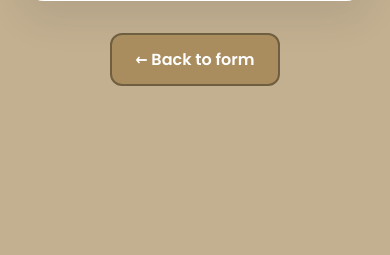
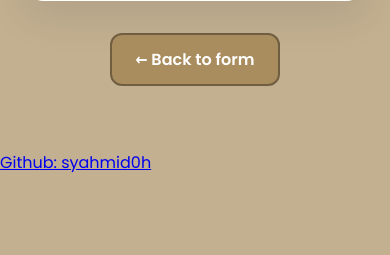
Before and after one commit to syahmid0h/Timetable-Maker, a Flask app: template templates/result.html in a window 390 px wide. Shown: the part 522-777 px from the top of the page. Run offline with Flask 3, Linux system fonts and the light colour scheme; the template is opened without the code that fills it: most values are stand-ins (such as "Sample title", 1, 10 or a date in 2020).

Commit message:
removed 6am, added mobile <meta name='''>

```diff
--- a/templates/result.html
+++ b/templates/result.html
@@ -1,6 +1,7 @@
 <!DOCTYPE html>
 <html>
 <head>
+    <meta name="viewport" content="width=device-width, initial-scale=1.0">  <!-- mobile styling -->
     <link rel="stylesheet" href="{{ url_for('static', filename='style.css') }}">
     <title>Your Timetable</title>
 </head>
@@ -69,5 +70,10 @@
             <a class="back-link" href="/">← Back to form</a>
         </div>
     </div>
+        <div class="github-corner">
+            <a href="https://github.com/syahmid0h" target="_blank">
+                Github: syahmid0h
+            </a>
+        </div>
 </body>
 </html>
```
Also changed, not shown: templates/index.html (+8 -2 lines).
